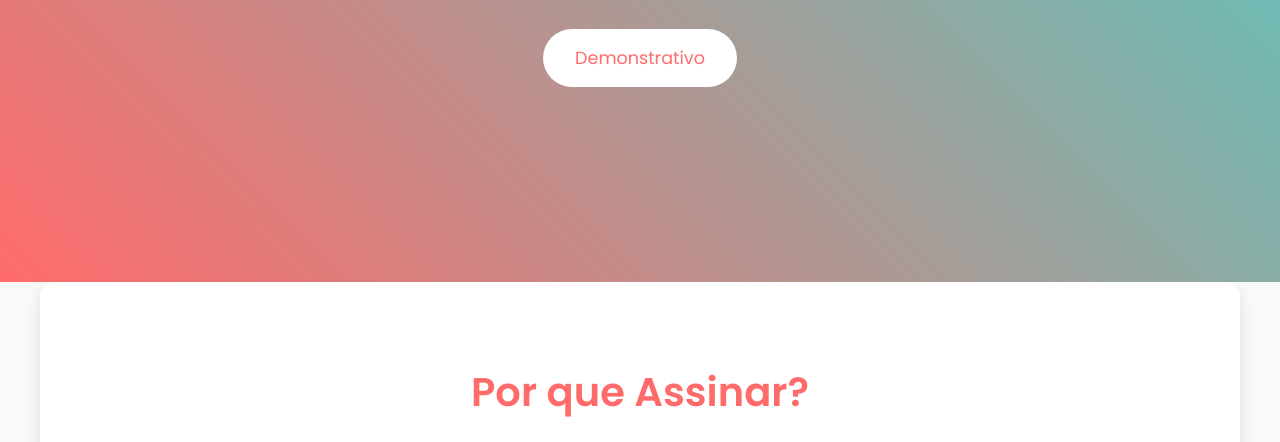
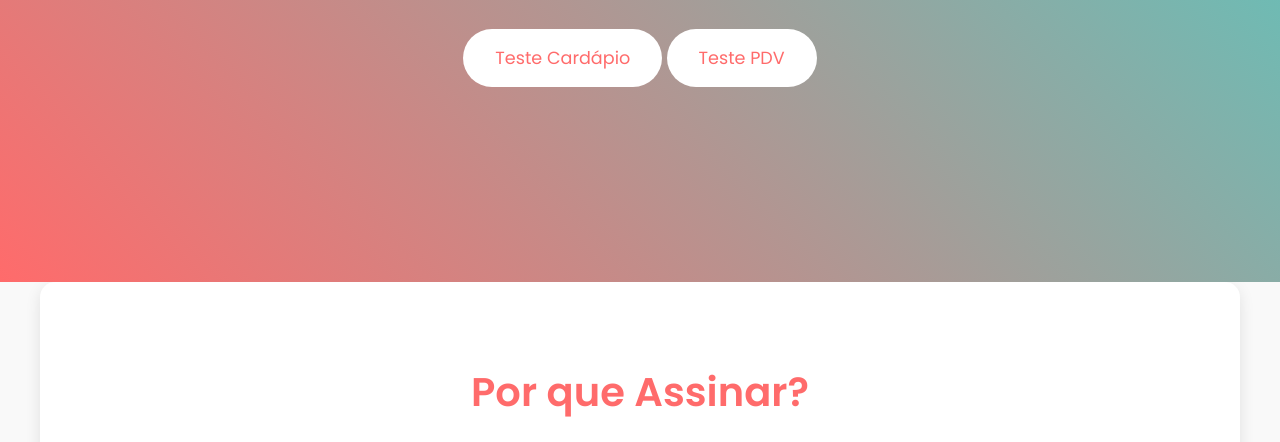
Before and after one commit to dipfood/shop, a plain HTML site: page index.html in a window 1280 px wide. Shown: the part 358-800 px from the top of the page. Drawn offline with Linux system fonts and the light colour scheme.

Commit message:
Update index.html

```diff
--- a/index.html
+++ b/index.html
@@ -222,7 +222,8 @@
       <div class="hero-content">
         <h1>DipFood Delivery</h1>
         <p>Transforme seu cardápio em uma experiência digital incrível. Aumente suas vendas e encante seus clientes.</p>
-        <a href="https://dipfood.github.io/testecardapio/" class="btn btn-primary" target="_blank">Demonstrativo</a>
+        <a href="https://dipfood.github.io/testecardapio/" class="btn btn-primary" target="_blank">Teste Cardápio</a>
+        <a href="https://dipfood.github.io/testecardapio/" class="btn btn-primary" target="_blank">Teste PDV</a>
       </div>
     </section>
 
```
